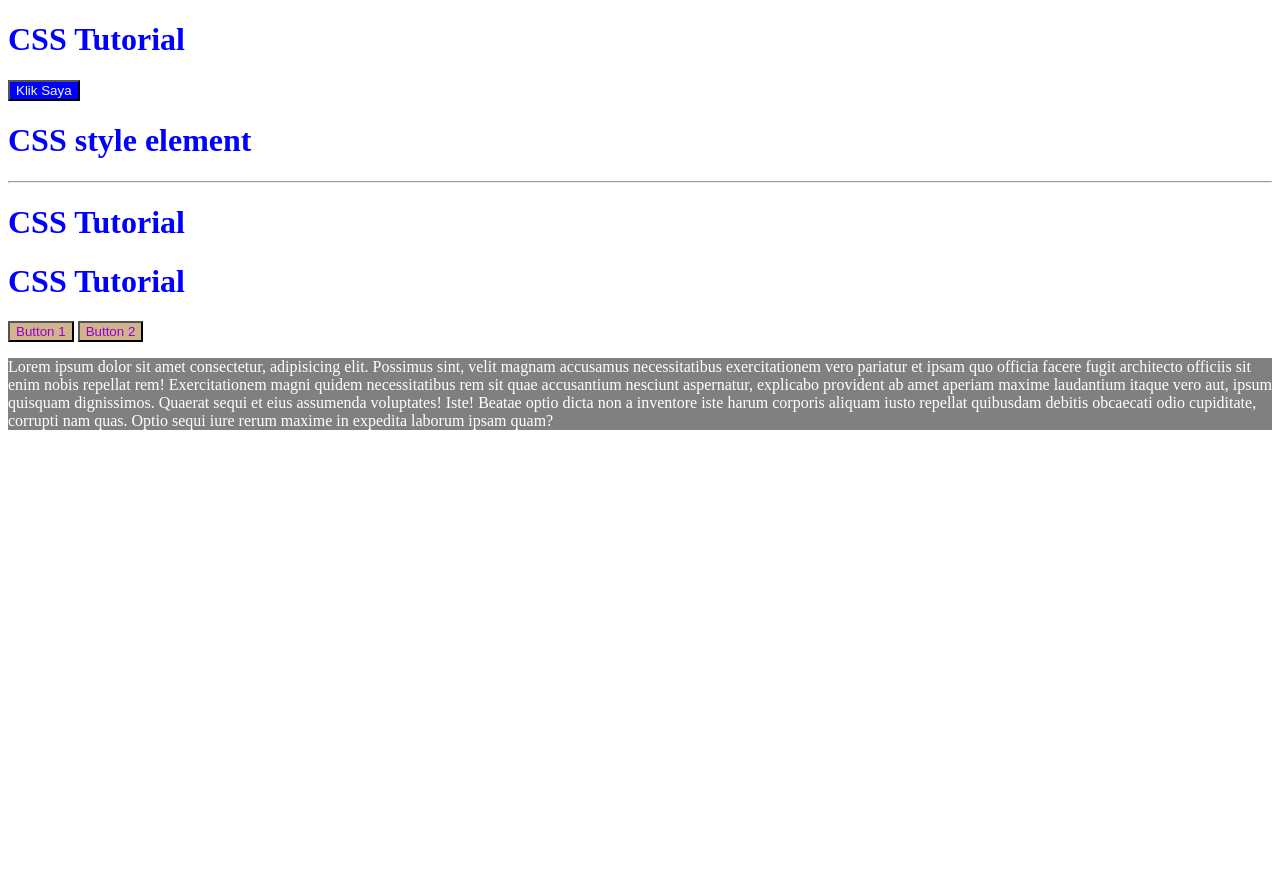
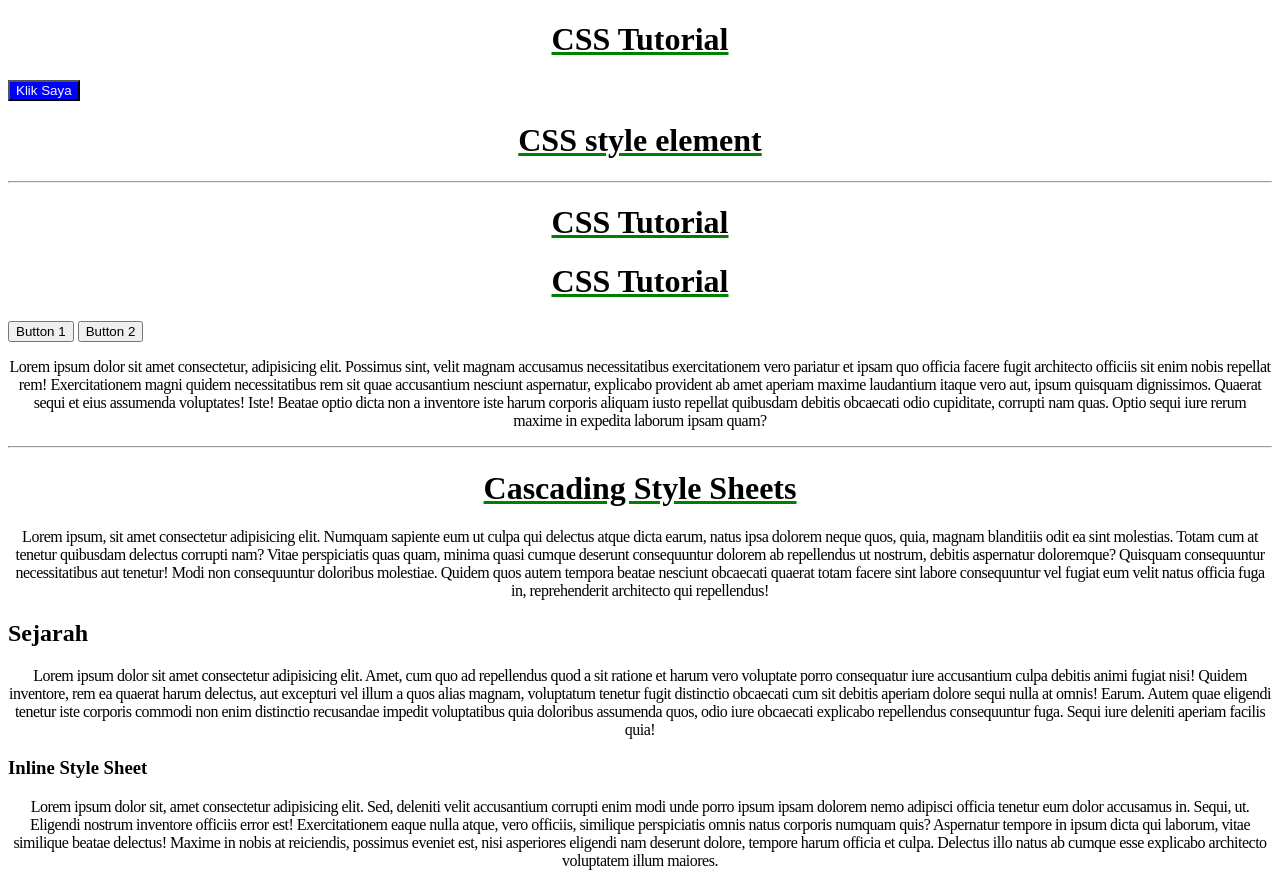
Before and after one commit to YanAziz/belajar-css, a plain HTML site: page index.html in a window 1280 px wide. Before the commit the page ends 800 px from the top, so only its background shows below. Drawn offline with Linux system fonts and the light colour scheme.

Commit message:
Style text

```diff
--- a/assets/css/app.css
+++ b/assets/css/app.css
@@ -1,13 +1,16 @@
 h1 {
-    color: blue;
-}
-
-button {
-    color: darkviolet;
-    background-color: tan;
+    text-align: center;
+    font-weight: bold;
+    text-decoration: underline green;
 }
 
 p {
-    color: white;
-    background-color: grey;
+    text-align: center;
+    line-height: normal;
+    letter-spacing: -0.5px;
 }
+
+a {
+    color: black;
+    text-decoration: none;
+}
--- a/index.html
+++ b/index.html
@@ -36,5 +36,28 @@
         Exercitationem magni quidem necessitatibus rem sit quae accusantium nesciunt aspernatur, explicabo provident ab amet aperiam maxime laudantium itaque vero aut, ipsum quisquam dignissimos. Quaerat sequi et eius assumenda voluptates! Iste!
         Beatae optio dicta non a inventore iste harum corporis aliquam iusto repellat quibusdam debitis obcaecati odio cupiditate, corrupti nam quas. Optio sequi iure rerum maxime in expedita laborum ipsam quam?</p>
     </div>
+
+    <hr>
+
+    <div>
+        <h1>Cascading Style Sheets</h1>
+        <p>
+            <a href="#">Lorem ipsum, </a>sit amet consectetur adipisicing elit. Numquam sapiente eum ut culpa qui delectus atque dicta earum, natus ipsa dolorem neque quos, quia, magnam blanditiis odit ea sint molestias.
+            Totam cum at tenetur quibusdam delectus corrupti nam? Vitae perspiciatis quas quam, minima quasi cumque deserunt consequuntur dolorem ab repellendus ut nostrum, debitis aspernatur doloremque? Quisquam consequuntur necessitatibus aut tenetur!
+            Modi non consequuntur doloribus molestiae. Quidem quos autem tempora beatae nesciunt obcaecati quaerat totam facere sint labore consequuntur vel fugiat eum velit natus officia fuga in, reprehenderit architecto qui repellendus!
+        </p>
+        <h2>Sejarah</h2>
+        <p>
+            Lorem ipsum dolor sit amet consectetur adipisicing elit. Amet, cum quo ad repellendus quod a sit ratione et harum vero voluptate porro consequatur iure accusantium culpa debitis animi fugiat nisi!
+            Quidem inventore, rem ea quaerat harum delectus, aut excepturi vel illum a quos alias magnam, voluptatum tenetur fugit distinctio obcaecati cum sit debitis aperiam dolore sequi nulla at omnis! Earum.
+            Autem quae eligendi tenetur iste corporis commodi non enim distinctio recusandae impedit voluptatibus quia doloribus assumenda quos, odio iure obcaecati explicabo repellendus consequuntur fuga. Sequi iure deleniti aperiam facilis quia!
+        </p>
+        <h3>Inline Style Sheet</h3>
+        <p>
+            Lorem ipsum dolor sit, amet consectetur adipisicing elit. Sed, deleniti velit accusantium corrupti enim modi unde porro ipsum ipsam dolorem nemo adipisci officia tenetur eum dolor accusamus in. Sequi, ut.
+            Eligendi nostrum inventore officiis error est! Exercitationem eaque nulla atque, vero officiis, similique perspiciatis omnis natus corporis numquam quis? Aspernatur tempore in ipsum dicta qui laborum, vitae similique beatae delectus!
+            Maxime in nobis at reiciendis, possimus eveniet est, nisi asperiores eligendi nam deserunt dolore, tempore harum officia et culpa. Delectus illo natus ab cumque esse explicabo architecto voluptatem illum maiores.
+        </p>
+    </div>
 </body>
 </html>
```
